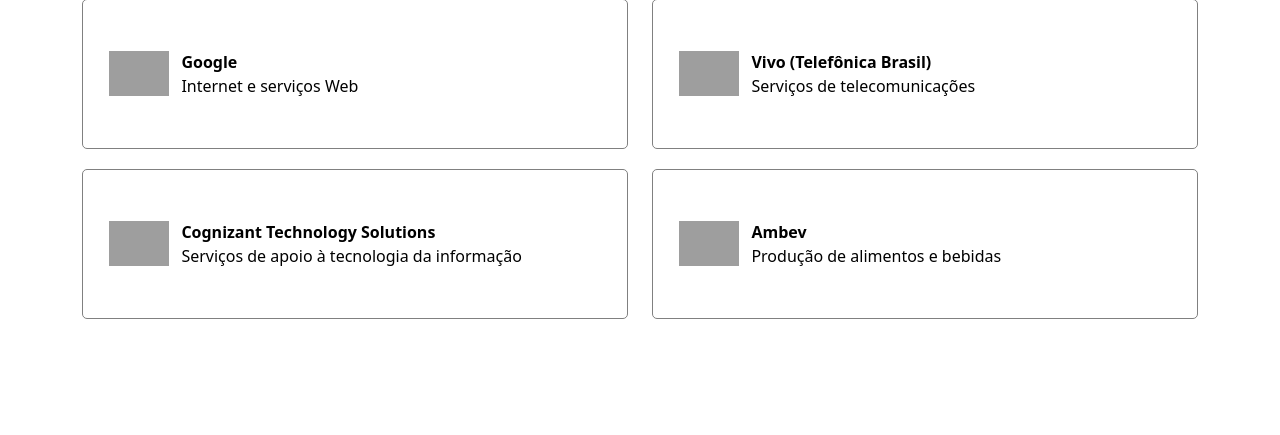
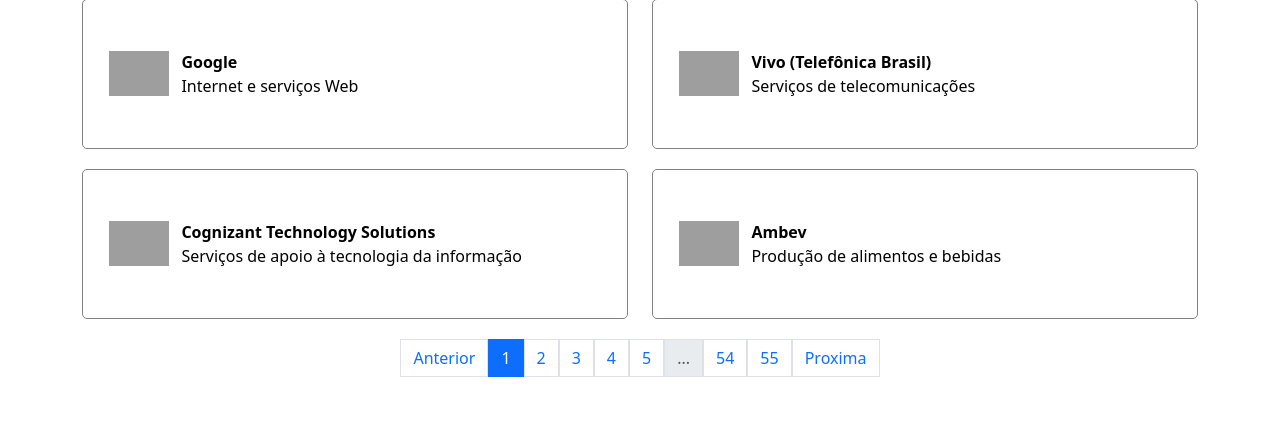
Before and after one commit to rodrigocps/Koru-gd, a Flask app: page / in a window 1280 px wide. Shown: the part 2088-2523 px from the top of the page. Before the commit the page ends 2407 px from the top, so only its background shows below. Run offline with Flask 3, Linux system fonts and the light colour scheme; data comes from the database, SQL or seed files in the repository; grey boxes are pictures that could not be loaded.

Commit message:
adicionar paginacao basica

```diff
--- a/app/static/css/index.css
+++ b/app/static/css/index.css
@@ -129,3 +129,10 @@
     cursor: pointer;
     padding: 10px 20px;
 }
+
+.pagination-nav {
+    display: flex;
+    width: 100%;
+    align-items: center;
+    justify-content: center;
+}
--- a/app/static/js/index.js
+++ b/app/static/js/index.js
@@ -55,10 +55,7 @@
     }
 }
 
-function pagination(){
-    const paginationDiv = document.createElement("div");
-    paginationDiv.className = pagination
-}
+
 
 function getColElement(empresa) {
     if (empresa.nome && empresa.id) {
@@ -110,6 +107,85 @@
 
 }
 
+function pagination(){
+    const params = new URLSearchParams(window.location.search)
 
+    const paginaAtual = params.get("pagina") ? Number(params.get("pagina")) : 1
+    const search = params.get("search") ? params.get("search") : null
+    const maxPaginas = 55
 
-fetchEmpresas(1, null);
+    const nav = document.createElement("nav");
+    nav.classList.add("pagination", "pagination-nav")
+    nav.ariaLabel = "..."
+
+    const anteriorLi = document.createElement("li")
+    anteriorLi.classList.add("page-item")
+
+    const anterior = document.createElement("a")
+    anterior.classList.add("page-link")
+    anterior.textContent = "Anterior"
+    anterior.href = "/?pagina=" + (paginaAtual - 1)
+
+    const proximaLi = document.createElement("li")
+    proximaLi.classList.add("page-item")
+
+    const proxima = document.createElement("a")
+    proxima.classList.add("page-link")
+    proxima.textContent = "Proxima"
+    proxima.href = "/?pagina=" + (paginaAtual + 1)
+
+    const dotsLi = document.createElement("li")
+    dotsLi.classList.add("page-item")
+
+    const dots = document.createElement("a")
+    dots.classList.add("page-link", "disabled")
+    dots.textContent = "..."
+
+    nav.appendChild(anterior)
+
+    let inicio = paginaAtual > 3 ? paginaAtual - 2 : 1
+    let fim = paginaAtual > 3 ? paginaAtual + 2 : 5
+    if(paginaAtual >= 49) {
+        inicio = 49
+        fim = 53
+        adicionarPaginas(nav, inicio, fim, paginaAtual)
+    }else{
+        adicionarPaginas(nav, inicio, fim, paginaAtual)
+        nav.appendChild(dots)
+    }
+
+    adicionarPaginas(nav, maxPaginas - 1, maxPaginas, paginaAtual)
+    nav.appendChild(proxima)
+
+    return nav
+
+}
+
+function adicionarPaginas(nav, inicio, fim, paginaAtual) {
+
+    for(let i=inicio; i<=fim; i ++) {
+        const li = document.createElement("li")
+        li.classList.add("page-item")
+
+        const a = document.createElement("a")
+        a.classList.add("page-link")
+        a.textContent = i
+        a.href = window.location.pathname + `?pagina=${i}`
+
+        if(i == paginaAtual) {
+            a.classList.add("active")
+        }
+        // + `${search && ("&search=" + search)}`
+
+        nav.appendChild(a)
+    }
+
+    // 1, 2, 3, 4, ..., 55
+
+}
+
+const params = new URLSearchParams(window.location.search)
+
+const paginaAtual = params.get("pagina") ? params.get("pagina") : 1
+
+fetchEmpresas(paginaAtual, null);
```
